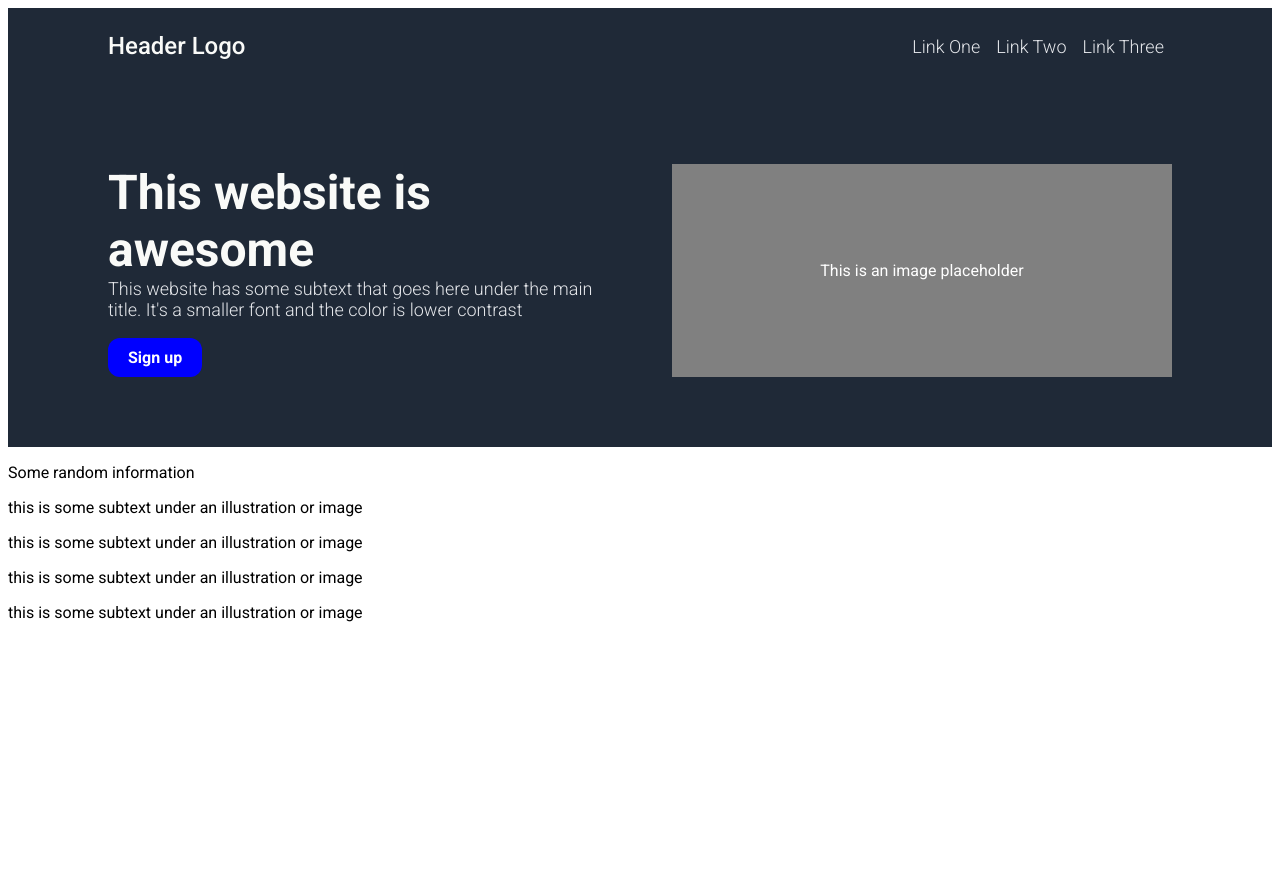
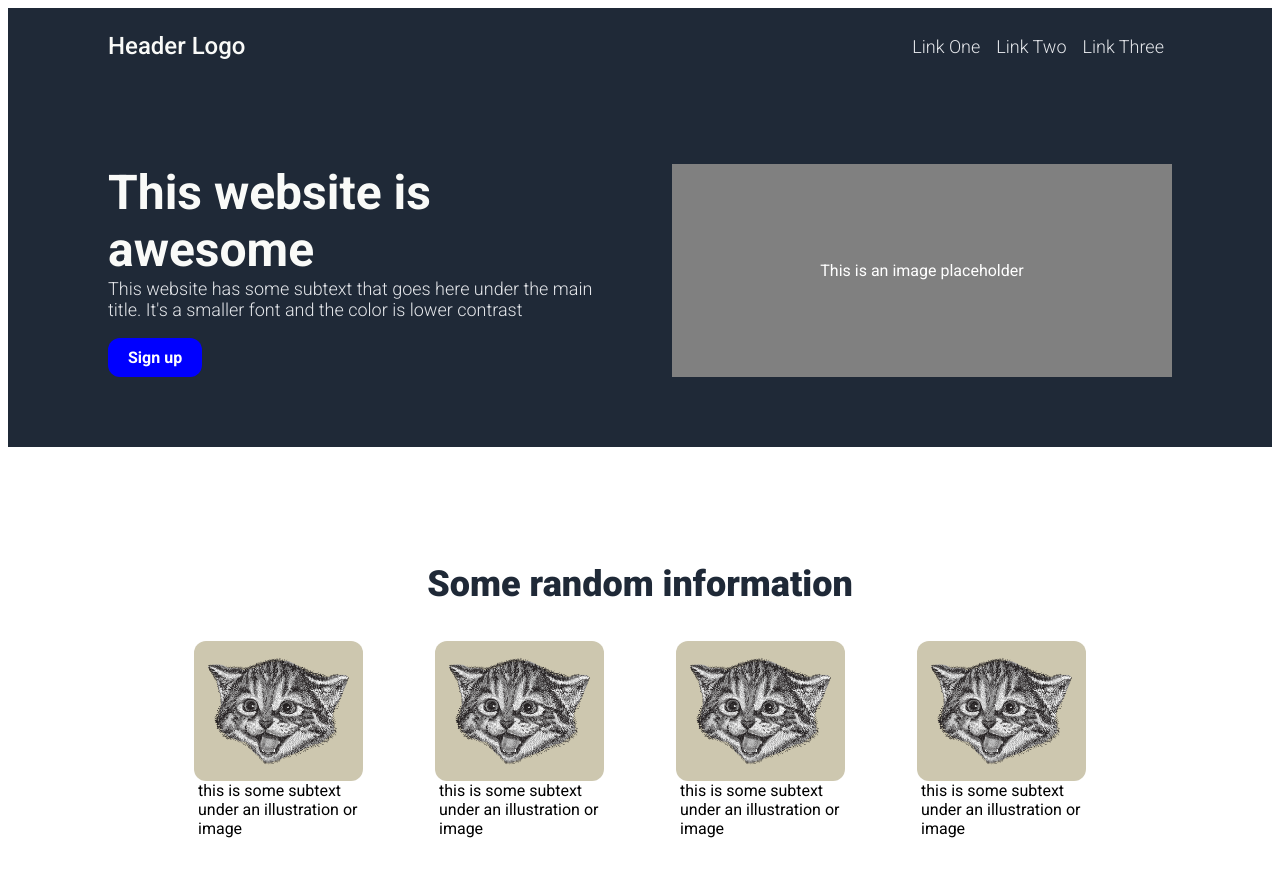
Before and after one commit to Campanelly/landing_page, a plain HTML site: page index.html in a window 1280 px wide. Before the commit the page ends 800 px from the top, so only its background shows below. Drawn offline with Linux system fonts and the light colour scheme.

Commit message:
termina section=info

```diff
--- a/index.html
+++ b/index.html
@@ -29,24 +29,31 @@
           </div>
         </div>
       </header>
+
       <section class="info">
-        <p>Some random information</p>
-        <div class="infochild">
-          <div class="image"></div>
-          <p>this is some subtext under an illustration or image</p>
+        <div class="infotop">
+          <p class="title">Some random information</p>
         </div>
-        <div class="infochild">
-          <div class="image"></div>
-          <p>this is some subtext under an illustration or image</p>
+        <div class="infocontent">
+          <div class="contentchild">
+            <img src="images/logo.png" alt="gatito">
+            <p class="subtext">this is some subtext under an illustration or image</p>
+          </div>
+          <div class="contentchild">
+            <img src="images/logo.png" alt="gatito">
+            <p class="subtext">this is some subtext under an illustration or image</p>
+          </div>
+          <div class="contentchild">
+            <img src="images/logo.png" alt="gatito">
+            <p class="subtext">this is some subtext under an illustration or image</p>
+          </div>
+          <div class="contentchild">
+            <img src="images/logo.png" alt="gatio">
+            <p class="subtext">this is some subtext under an illustration or image</p>
+          </div>
+
         </div>
-        <div class="infochild">
-          <div class="image"></div>
-          <p>this is some subtext under an illustration or image</p>
-        </div>
-        <div class="infochild">
-          <div class="image"></div>
-          <p>this is some subtext under an illustration or image</p>
-        </div>
+
 
 
       </section>
--- a/style.css
+++ b/style.css
@@ -10,15 +10,29 @@ body{
     display: flex;
     align-items: center;
     justify-content: space-between;
+}
 
+ul{
+    list-style-type: none;
+    margin-right: 100px;
+    padding: 0;
+    display: flex;
 }
+
+a{
+    text-decoration: none;
+    color: #e5e7eb;
+    font-size: 18px;
+    font-weight: 300;
+    padding:0px 8px;
+}
+
 .headerlogo{
     font-size: 24px;
     color: #F9FAF8;
     font-weight: 500;
     margin-left: 100px;
 }
-
 
 .bottom{
     background-color: #1F2937;
@@ -27,7 +41,6 @@ body{
     padding-top: 80px;
     justify-content: space-between;
 }
-
 
 .left{
     display: flex;
@@ -60,8 +73,6 @@ body{
     border-radius: 12px;
     font-weight: 700;
     padding: 10px 20px;
-
-
 }
 
 .right{
@@ -71,22 +82,42 @@ body{
     width: 500px;
     justify-content: center;
     align-items: center;
+}
+
+.info{
+    display: flex;
+    flex-direction: column;
+    padding: 80px 150px;
+
+}
+.infotop{
+    margin: auto;
+
+}
+.title{
+    font-weight: 900;
+    font-size: 36px;
+    color:  #1f2937;
+}
+
+.infocontent{
+    display: flex;
 
 }
 
-
-ul{
-    list-style-type: none;
-    margin-right: 100px;
-    padding: 0;
+.contentchild{
     display: flex;
+    flex-direction: column;
+    align-items: center;
 }
 
-a{
-    text-decoration: none;
-    color: #e5e7eb;
-    font-size: 18px;
-    font-weight: 300;
-    padding:0px 8px;
+img{
+    height: 70%;
+    width: 70%;
+    border-radius: 12px;
+}
 
+.subtext{
+    align-content: center;
+    margin: 0 40px;
 }
```
